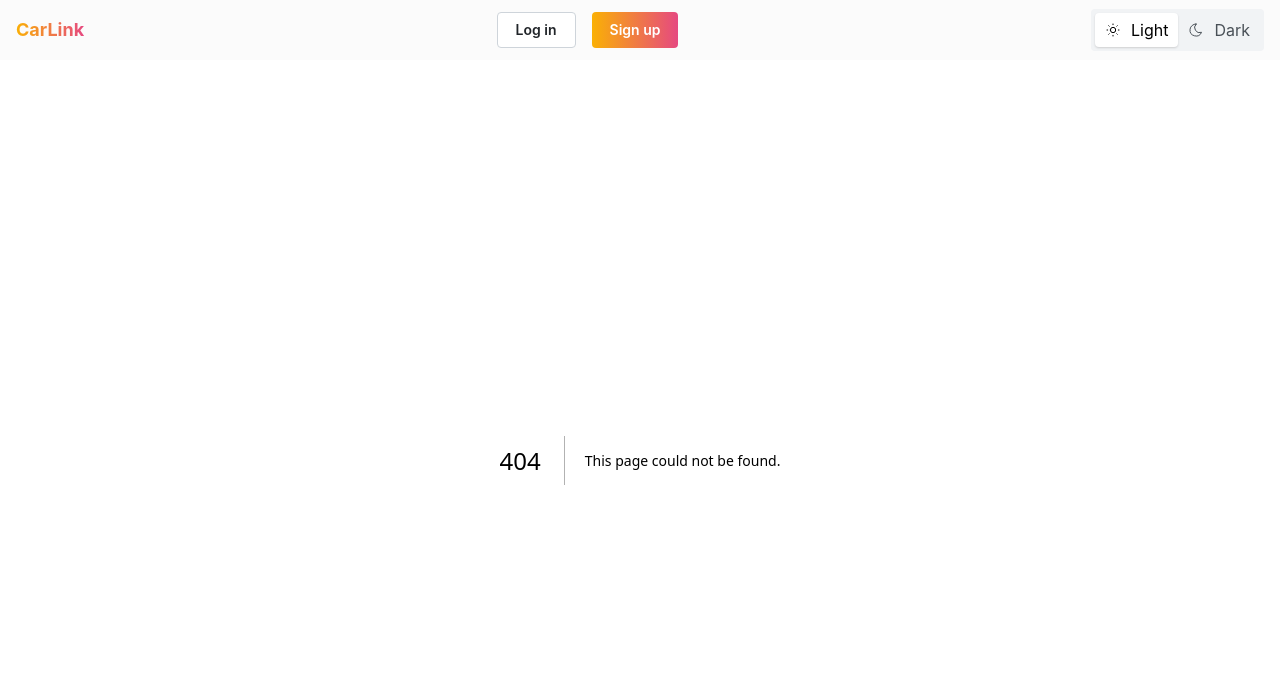
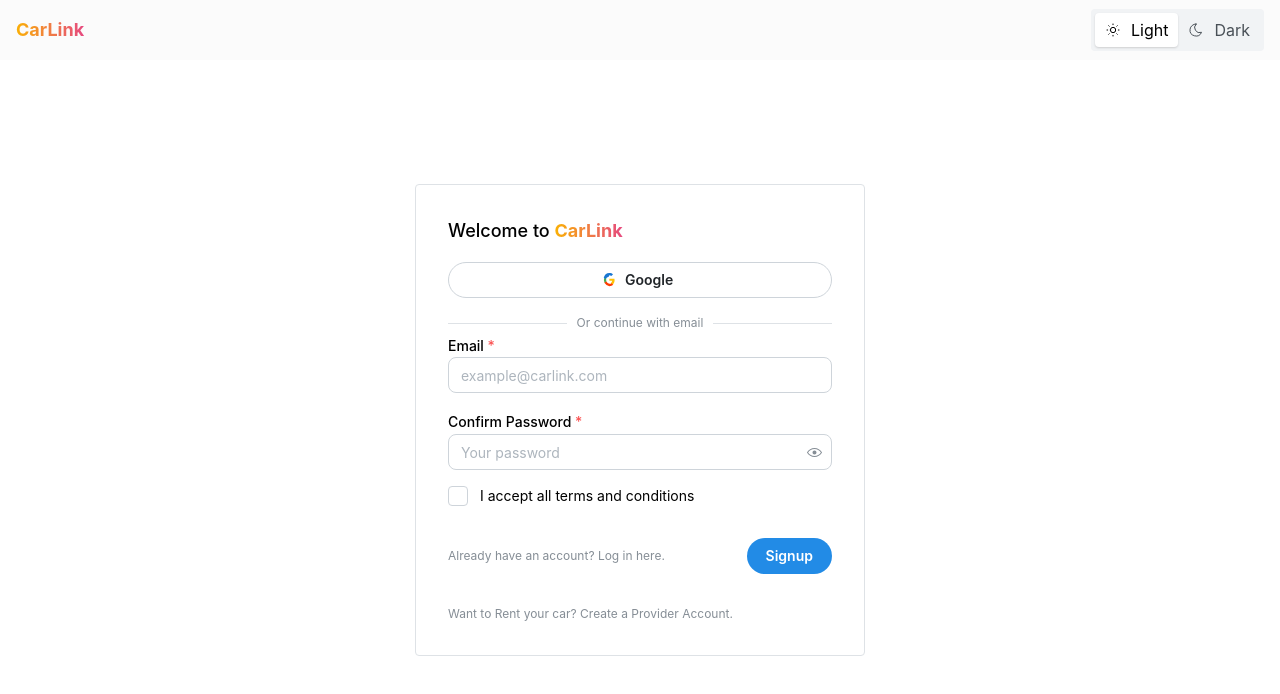
Before and after one commit to kafka6666/CarPool-Nextjs, a Next.js app: page /signup in a window 1280 px wide. Before the commit this address had no page. Shown: the top 694 px of the page. Built offline with nearby package versions, Linux system fonts and the light colour scheme.

Commit message:
added signup and login pages

```diff
--- /dev/null
+++ b/src/app/providers/page.tsx
@@ -0,0 +1,3 @@
+export const ProvidersPage = () => {
+  return <div>Providers Page</div>;
+};
--- /dev/null
+++ b/src/app/signup/page.tsx
@@ -0,0 +1,11 @@
+import { Signup } from "@/features/Auth/Signup";
+
+const SignupPage = () => {
+  return (
+    <div>
+      <Signup />
+    </div>
+  );
+};
+
+export default SignupPage;
--- /dev/null
+++ b/src/app/verified/page.tsx
@@ -0,0 +1,3 @@
+export const VerifiedPage = () => {
+  return <div>Your Account is verified</div>;
+};
--- a/src/components/Navbar/AuthButtons.tsx
+++ b/src/components/Navbar/AuthButtons.tsx
@@ -3,11 +3,17 @@
 import { Button, Group } from "@mantine/core";
 import { useMediaQuery } from "@mantine/hooks";
 import Link from "next/link";
+import { usePathname } from "next/navigation";
+
+const excludedPaths = ["/login", "/signup"];
 
 export const AuthButtons = () => {
   const smallScreen = useMediaQuery("(max-width: 991px)");
+  const pathName = usePathname();
 
   return (
+    <>
+      {!excludedPaths.includes(pathName) && (
         <Group grow={smallScreen}>
           <Button variant="default" component={Link} href="/login">
             Log in
@@ -21,5 +27,7 @@
             Sign up
           </Button>
         </Group>
+      )}
+    </>
   );
 };
--- /dev/null
+++ b/src/features/Auth/GoogleButton.tsx
@@ -0,0 +1,47 @@
+import { Button, Group } from "@mantine/core";
+import React from "react";
+
+export const GoogleButton = () => {
+  return (
+    <Group grow mb="md" mt="md">
+      <Button
+        leftSection={<GoogleIcon />}
+        variant="default"
+        color="gray"
+        radius="xl"
+      >
+        Google
+      </Button>
+    </Group>
+  );
+};
+
+function GoogleIcon(props: React.ComponentPropsWithoutRef<"svg">) {
+  return (
+    <svg
+      xmlns="http://www.w3.org/2000/svg"
+      preserveAspectRatio="xMidYMid"
+      viewBox="0 0 40 50"
+      width="0.9rem"
+      height="0.9rem"
+      {...props}
+    >
+      <path
+        fill="#FFC107"
+        d="M42 24c0-1.3-.2-2.6-.5-3.8H24v7h10.1a9.5 9.5 0 0 1-3.9 6.3v5.2h6.3c3.7-3.4 5.8-8.3 5.8-14.7z"
+      ></path>
+      <path
+        fill="#FF3D00"
+        d="M24 46c5.4 0 9.9-1.8 13.8-4.9l-6.3-5.2c-1.7 1.1-3.9 1.8-6.4 1.8-4.9 0-9-3.3-10.5-7.8H7.5v5.1A23.95 23.95 0 0 0 24 46z"
+      ></path>
+      <path
+        fill="#4CAF50"
+        d="M13.5 27.7a12.5 12.5 0 0 1 0-7.7V14H7.4a23.9 23.9 0 0 0 0 20.1l6.1-4.4z"
+      ></path>
+      <path
+        fill="#1976D2"
+        d="M24 7.9c2.5 0 4.7.8 6.4 2.1l6.3-5.2C33.9 1.8 29.4 0 24 0 14.1 0 6.1 7.1 4.6 16.9l6.1 4.4c1.5-4.5 5.6-7.8 10.3-7.8z"
+      ></path>
+    </svg>
+  );
+}
--- /dev/null
+++ b/src/features/Auth/Signup.tsx
@@ -0,0 +1,79 @@
+import { Logo } from "@/components/Navbar/Logo.tsx";
+import {
+  Anchor,
+  Box,
+  Button,
+  Checkbox,
+  Divider,
+  Group,
+  Paper,
+  PasswordInput,
+  Stack,
+  Text,
+  TextInput,
+} from "@mantine/core";
+import Link from "next/link";
+import { GoogleButton } from "./GoogleButton.tsx";
+import classes from "./Style.module.css";
+
+export const Signup = () => {
+  return (
+    <Box px="md" py="xl" className={classes.box}>
+      <Paper className={classes.formPaper} withBorder>
+        <Text size="lg" fw={500}>
+          Welcome to <Logo />
+        </Text>
+        <GoogleButton />
+        <Divider
+          label="Or continue with email"
+          labelPosition="center"
+          my="center"
+        />
+        <form>
+          <Stack>
+            <TextInput
+              required
+              label="Email"
+              placeholder="example@carlink.com"
+              radius="md"
+            />
+            <PasswordInput
+              required
+              label="Confirm Password"
+              placeholder="Your password"
+              radius="md"
+            />
+            <Checkbox label="I accept all terms and conditions" />
+          </Stack>
+
+          <Group justify="space-between" mt="xl">
+            <Anchor
+              component={Link}
+              href="/login"
+              type="button"
+              c="dimmed"
+              size="xs"
+            >
+              Already have an account? Log in here.
+            </Anchor>
+            <Button type="submit" radius="xl">
+              Signup
+            </Button>
+          </Group>
+
+          <Group mt="xl">
+            <Anchor
+              component={Link}
+              href="/providers"
+              type="button"
+              c="dimmed"
+              size="xs"
+            >
+              Want to Rent your car? Create a Provider Account.
+            </Anchor>
+          </Group>
+        </form>
+      </Paper>
+    </Box>
+  );
+};
--- /dev/null
+++ b/src/features/Auth/Style.module.css
@@ -0,0 +1,14 @@
+.formPaper {
+  width: 100%;
+  max-width: rem(450px);
+  border-radius: var(--mantine-radius-sm);
+  padding: var(--mantine-spacing-xl);
+  margin: var(--mantine-spacing-xl);
+}
+
+.box {
+  display: flex;
+  justify-content: center;
+  align-items: center;
+  height: 90vh;
+}
```
Also changed, not shown: src/app/login/page.tsx (added, +11 -0 lines), src/features/Auth/Login.tsx (added, +77 -0 lines), src/features/Auth/NotRegisteredAlert.tsx (added, +17 -0 lines), src/features/Auth/NotVerifiedAlert.tsx (added, +16 -0 lines), src/features/Auth/Verified.tsx (added, +22 -0 lines). Lines whose indentation alone changed are shown as unchanged.
